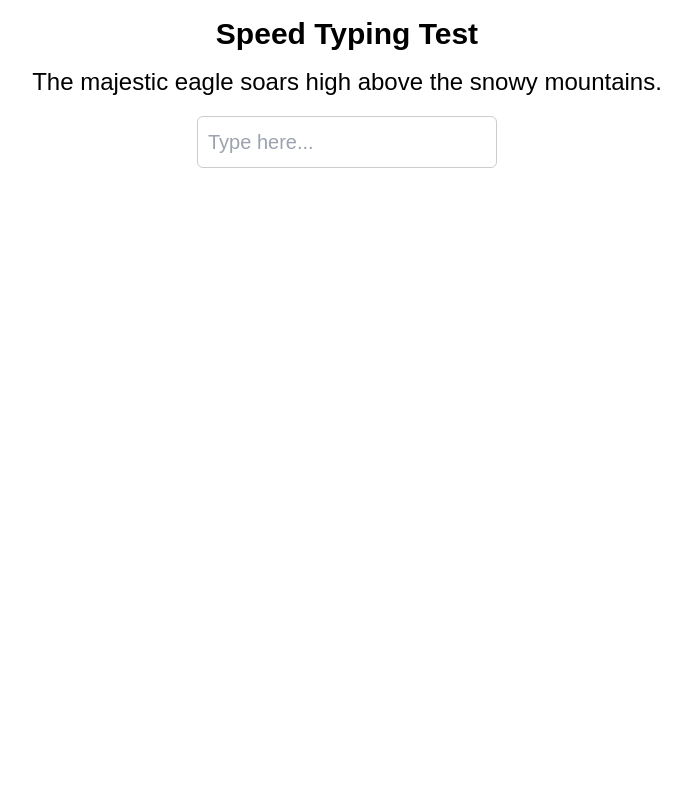
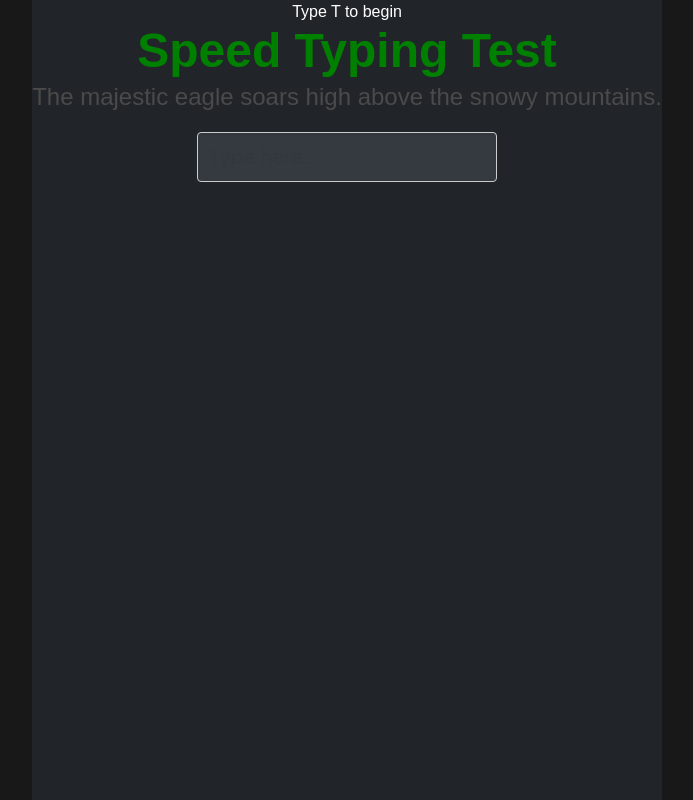
Before and after one commit to GamerC0der/typinggame, a plain HTML site: page index.html in a window 1280 px wide. Shown: the whole page, without its empty margins (293-986 px from the left). Drawn offline with nearby package versions, Linux system fonts and the light colour scheme.

Commit message:
Add WPM Chart, Live WPM, Improved CSS
Changed to Bulma CSS

```diff
--- a/index.html
+++ b/index.html
@@ -2,43 +2,70 @@
 <html>
 <head>
   <title>Speed Typing Test</title>
-  <link href="https://cdn.jsdelivr.net/npm/tailwindcss@2.2.19/dist/tailwind.min.css" rel="stylesheet">
+  <link rel="stylesheet" href="https://cdn.jsdelivr.net/npm/bulma@0.9.4/css/bulma.min.css">
+  <script src="https://cdn.jsdelivr.net/npm/chart.js"></script>
   <style>
+    html {
+      height: 100%;
+      width: 100%;
+    }
     body {
       font-family: sans-serif;
       text-align: center;
+      background-color: #181818;
+      color: #fff;
+      display: flex;
+      flex-direction: column;
+      align-items: center;
+      justify-content: center;
+      min-height: 100vh;
     }
     #text {
       font-size: 24px;
       margin-bottom: 20px;
     }
+
     #input {
       font-size: 20px;
       padding: 10px;
       border: 1px solid #ccc;
       width: 300px;
+      background-color: #343a40;
     }
+
     #result {
       margin-top: 20px;
       font-size: 18px;
     }
+
     .highlight {
       color: green;
     }
+
     .grayed {
       color: gray;
     }
+
     .incorrect {
       color: red;
+    }
+    .container {
+        background-color: #212529;
+        color: #fff;
     }
   </style>
 </head>
 <body>
-  <div class="container mx-auto p-4">
-    <h1 class="text-3xl font-bold mb-4">Speed Typing Test</h1>
-    <p id="text" class="text-lg mb-4"></p>
-    <input type="text" id="input" placeholder="Type here..." class="px-4 py-2 border rounded-md focus:outline-none focus:ring focus:ring-blue-300">
-    <div id="result" class="mt-4"></div>
+
+  <div class="container">
+    <p>Type T to begin</p>
+
+    <h1 class="title is-1 highlight">Speed Typing Test</h1>
+    <p id="text" class="subtitle"></p>
+    <input type="text" id="input" placeholder="Type here..." class="input is-medium">
+    <div id="result"></div>
+    <canvas id="wpmChart"></canvas>
+    <div id="wpm"></div>
   </div>
 
   <script src="script.js"></script>
--- a/script.js
+++ b/script.js
@@ -1,3 +1,4 @@
+
 const text = "The quick brown fox jumps over the lazy dog.";
 const textElement = document.getElementById("text");
 const inputElement = document.getElementById("input");
```
